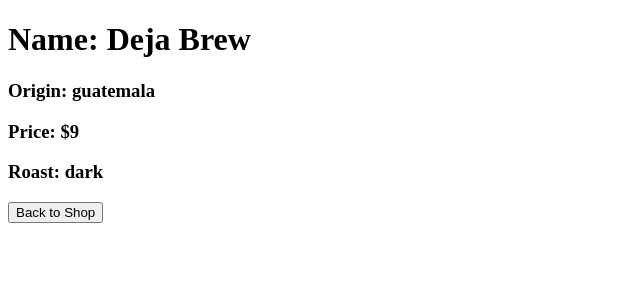
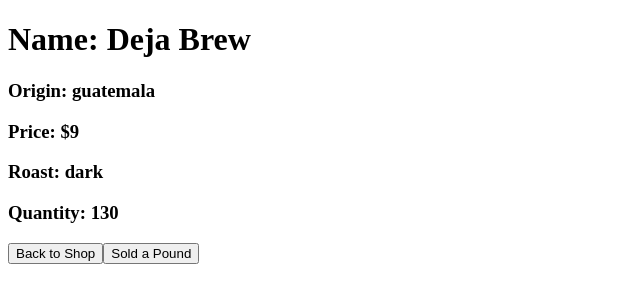
Before and after one commit to tdietzel/Coffee_Shop_Redux, a React (Vite) app: page / in a window 1280 px wide. Both pictures are taken after a click on the item "Deja Brew". Shown: the top 302 px of the page, without its empty margins (0-640 px from the left). Built offline with nearby package versions, Linux system fonts and the light colour scheme.

Commit message:
Add ability to sell a pound(s) of coffee

```diff
--- a/src/components/CoffeeDetails.jsx
+++ b/src/components/CoffeeDetails.jsx
@@ -8,6 +8,7 @@ const CoffeeDetails = (props) => {
       <h3>Origin: {coffee.origin}</h3>
       <h3>Price: ${coffee.price}</h3>
       <h3>Roast: {coffee.roast}</h3>
+      <h3>Quantity: {coffee.quantity}</h3>
     </div>
   );
 }
@@ -17,7 +18,8 @@ CoffeeDetails.propTypes = {
   name: PropTypes.string,
   origin: PropTypes.string,
   price: PropTypes.number,
-  roast: PropTypes.string
+  roast: PropTypes.string,
+  quantity: PropTypes.number
 }
 
 export default CoffeeDetails;
--- a/src/components/NewInventoryForm.jsx
+++ b/src/components/NewInventoryForm.jsx
@@ -8,6 +8,7 @@ function NewInventoryForm({ onSubmit }) {
       origin: e.target.origin.value,
       price: e.target.price.value,
       roast: e.target.roast.value,
+      quantity: 130,
       id: v4()
     };
 
--- a/src/components/ShopControl.jsx
+++ b/src/components/ShopControl.jsx
@@ -5,9 +5,9 @@ import NewInventoryForm from './NewInventoryForm';
 
 const ShopControl = () => {
   const [coffee, setCoffee] = useState([
-    { name: 'Deja Brew', origin: 'guatemala', price: '9', roast: 'dark', id: 0 },
-    { name: 'Best Beans', origin: 'colombia', price: '11', roast: 'medium', id: 1 },
-    { name: 'Mocha Mountain Coffee', origin: 'seattle', price: '8', roast: 'dark', id: 2 },
+    { name: 'Deja Brew', origin: 'guatemala', price: '9', roast: 'dark', quantity: 130, id: 0 },
+    { name: 'Best Beans', origin: 'colombia', price: '11', roast: 'medium', quantity: 130, id: 1 },
+    { name: 'Mocha Mountain Coffee', origin: 'seattle', price: '8', roast: 'dark', quantity: 130, id: 2 },
   ]);
 
   const [selectedCoffee, setSelectedCoffee] = useState(null);
@@ -27,12 +27,27 @@ const ShopControl = () => {
     });
   }
 
+  const handlePurchase = () => {
+    setCoffee((prevCoffee) => {
+      const updatedCoffee = prevCoffee.map((item) => {
+        return item.id === selectedCoffee.id && item.quantity > 0 ? {
+          ...item,
+          quantity: item.quantity - 1
+        } : item
+      })
+      const updatedBurlap = updatedCoffee.find((item) => item.id === selectedCoffee.id);
+      setSelectedCoffee(updatedBurlap);
+      return updatedCoffee;
+    });
+  }
+
   return (
     <div>
       {selectedCoffee ? (
         <div>
           <CoffeeDetails coffee={selectedCoffee} />
           <button onClick={handleHomeShop}>Back to Shop</button>
+          <button onClick={handlePurchase}>Sold a Pound</button>
         </div>
       ) : (
         <div>
```
